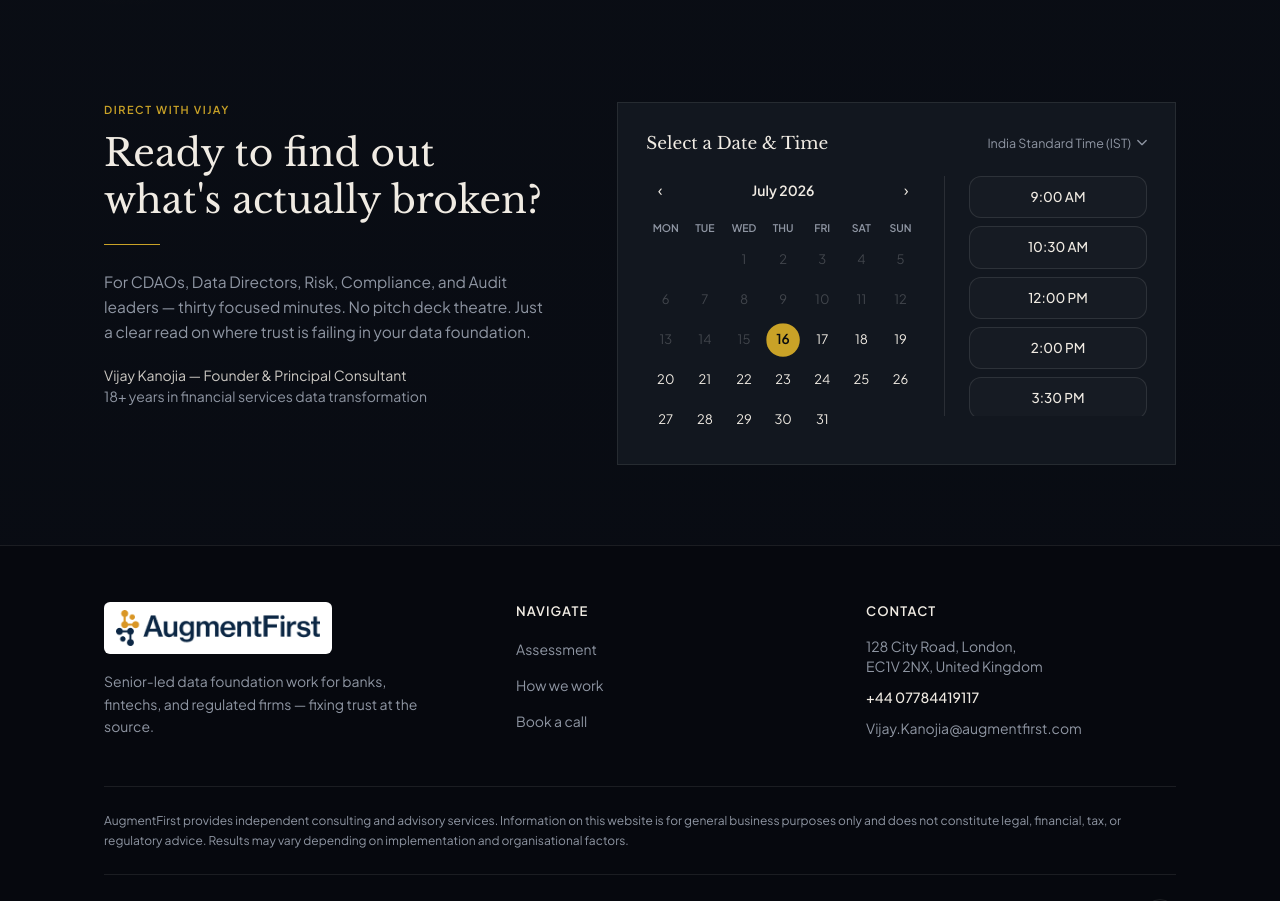
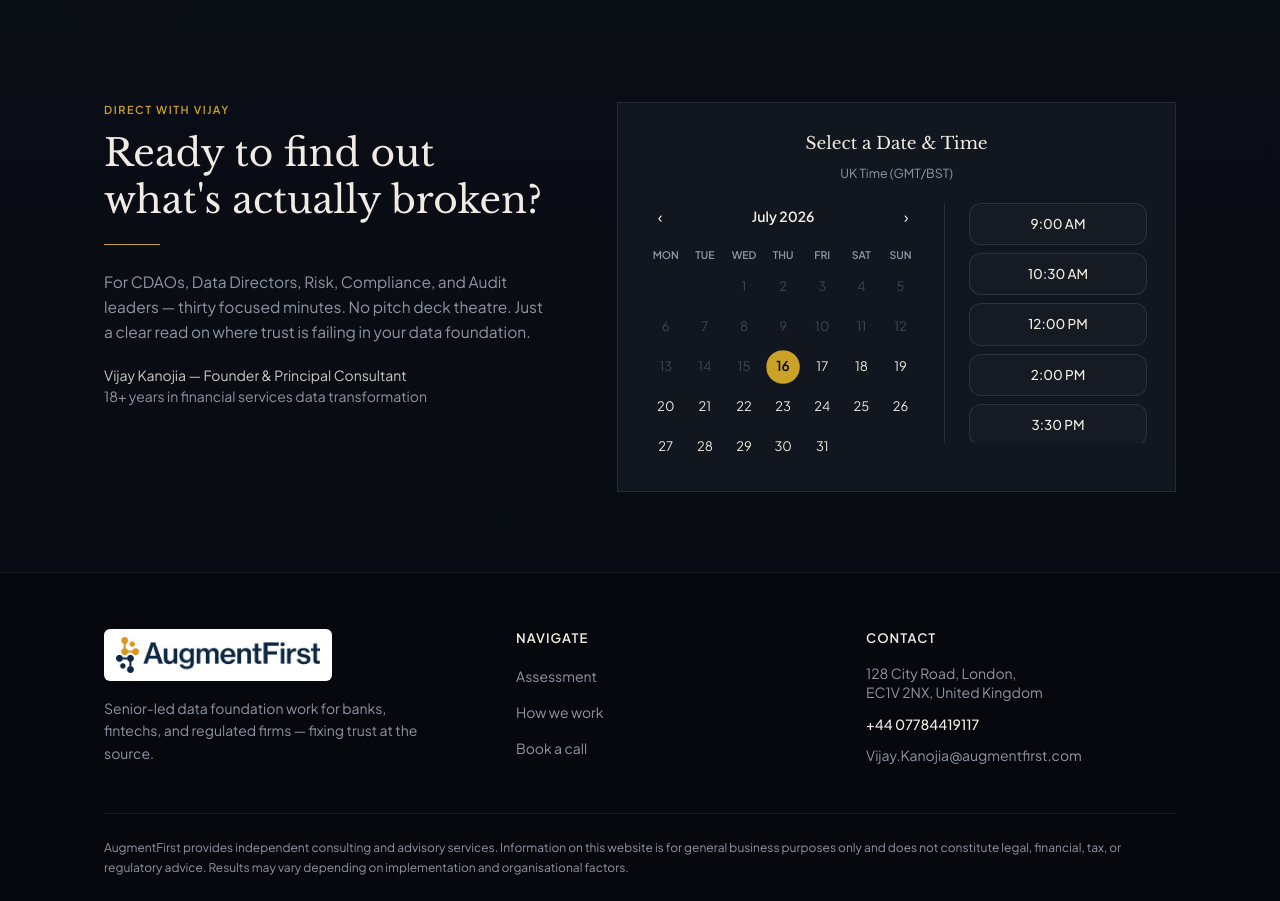
Before and after one commit to adsmagnify/Augmentfirst, a Next.js app: page / in a window 1280 px wide. Shown: the part 3460-4361 px from the top of the page. Built offline with nearby package versions, Linux system fonts and the light colour scheme.

Commit message:
time zone fix

```diff
--- a/app/api/booking/route.ts
+++ b/app/api/booking/route.ts
@@ -40,7 +40,7 @@
         heading: `You're booked, ${fullName}`,
         paragraphs: [
           `Thank you for booking a 30 minute strategy call with Vijay Kanojia.`,
-          `Requested slot: ${requestedDate} at ${requestedTime} (India Standard Time).`,
+          `Requested slot: ${requestedDate} at ${requestedTime} (UK time, GMT/BST).`,
           `Augment First team will be in touch shortly to confirm this slot.`,
         ],
       });
--- a/app/components/BookingWidget.tsx
+++ b/app/components/BookingWidget.tsx
@@ -208,15 +208,12 @@
     <div
       className={`border border-[var(--color-hairline)] bg-[var(--color-panel)] p-6 sm:p-7 ${className}`}
     >
-      <div className="flex flex-col gap-2 sm:flex-row sm:items-center sm:justify-between sm:gap-4">
+      <div className="flex flex-col items-center gap-2 text-center">
         <h3 className="font-serif text-[17px] text-[var(--color-ink)]">
           Select a Date &amp; Time
         </h3>
-        <span className="flex items-center gap-1.5 whitespace-nowrap text-[12.5px] text-[var(--color-muted)]">
-          India Standard Time (IST)
-          <svg width="10" height="10" viewBox="0 0 12 8" fill="none">
-            <path d="M1 1L6 6L11 1" stroke="currentColor" strokeWidth="1.6" strokeLinecap="round" strokeLinejoin="round" />
-          </svg>
+        <span className="text-[12.5px] text-[var(--color-muted)]">
+          UK Time (GMT/BST)
         </span>
       </div>
 
```
